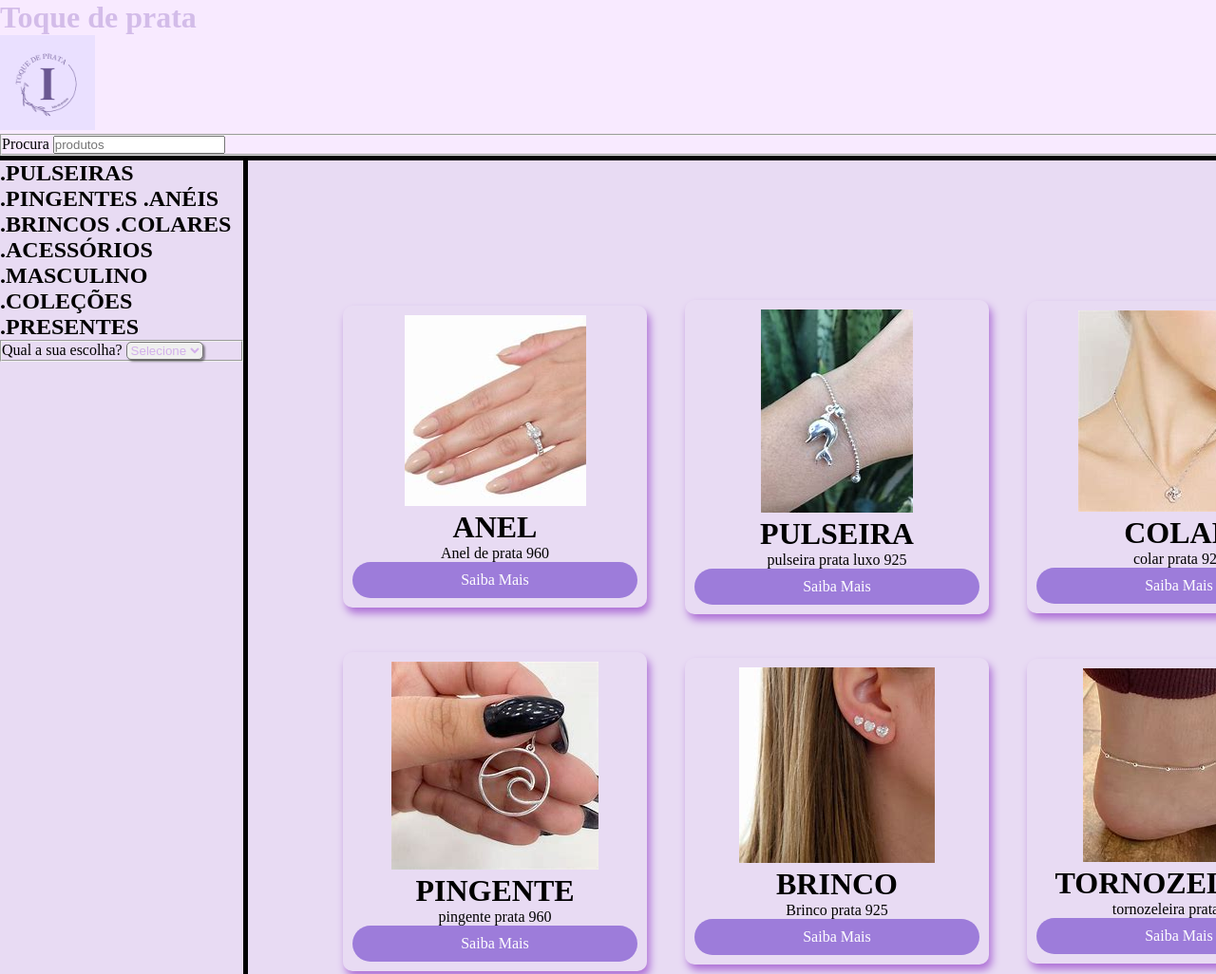
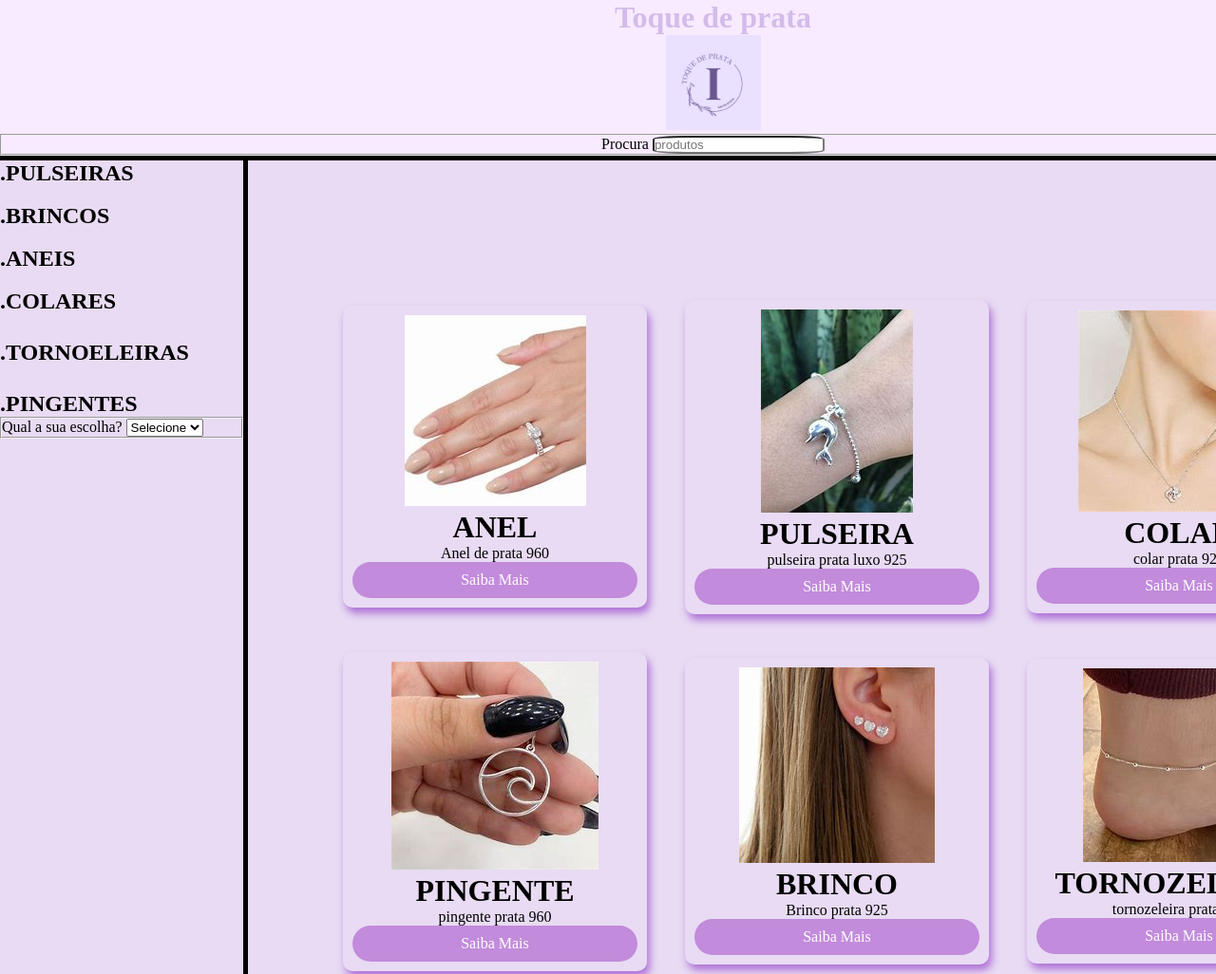
Before and after one commit to isadoradesouzasantos/primeira-loja, a plain HTML site: page index.html in a window 1280 px wide. Shown: the top 1026 px of the page at 95% size. Drawn offline with Linux system fonts and the light colour scheme; files that its build step writes are made by us from their sources.

Commit message:
Add files via upload

```diff
--- a/index.html
+++ b/index.html
@@ -5,14 +5,12 @@
     <meta http-equiv="X-UA-Compatible" content="IE=edge">
     <meta name="viewport" content="width=device-width, initial-scale=1.0">
     <title>Toque de prata</title>
-    <link rel="stylesheet" href="css/style.css">
+    <link rel="stylesheet" href="style.css">
 </head>
 <body>
     <header>
         <h1 style="color: rgb(211, 188, 233);">Toque de prata</h1>
         <img src="img/logo.png" style=width:100px alt="logo" class="logo">
-        <img src="img/lupa.jpg" style="width:50px" alt="lupa" class="lupa">
-        <img src="img/bolsa.jpg" style="width:40px" alt="bolsa" class="bolsa">
             <fieldset>
                 <div class="procura">
                     <label for="procura">Procura</label>
@@ -21,17 +19,7 @@
             </fieldset>
     </header>
     <aside>
-        <div>
-            <h2>.PULSEIRAS
-                .PINGENTES
-                .ANÉIS
-                .BRINCOS
-                .COLARES
-                .ACESSÓRIOS
-                .MASCULINO
-                .COLEÇÕES
-                .PRESENTES</h2>
-        </div>
+        <div><h2>.PULSEIRAS</h2><br><h2>.BRINCOS</h2><br><h2>.ANEIS</h2><br><h2>.COLARES</h2><h2><br>.TORNOELEIRAS</h2><H2><BR>.PINGENTES</H2></div>
         <fieldset>
             <label for="escolha">Qual a sua escolha?</label>
             <select name="escolha" id="escolha">
@@ -127,6 +115,7 @@
             <h3> WhatsApp / Tel.:  47 98834-7712</h3>
             <h3>Telegram: @toquedeprataCom</h3>
             <h3>Atendimento: 08-12 , 14-18 hs, Segunda a Sexta</h3>
+            <a href="file:///tmp/.fr-YHYs05/primeira-loja-main/primeira-loja2/index.html">contato</a>
     </footer>
 </body>
 </html>
--- a/style.css
+++ b/style.css
@@ -3,7 +3,7 @@
     padding: 0;
 }
 body{
-    background-color: black;
+    background-color: rgb(0, 0, 0);
     grid-gap: 5px;
     display: grid;
     grid-template-areas:
@@ -34,7 +34,7 @@ body{
 .texto a{
     display: block;
     padding: 10px 20px;
-        background-color: rgb(157, 124, 218);
+    background-color: rgb(194, 139, 219);
     color: white;
     border-radius: 20px;
     text-decoration: none;
@@ -42,7 +42,7 @@ body{
  }
 
 .card:hover{
-        background-color: rgb(219, 205, 238);
+    background-color: rgb(187, 161, 224);
     color: white;
 }
 .card:hover a{
@@ -57,25 +57,15 @@ header{
     top: 0;
     position:sticky;
     background-color: rgb(248, 234, 255);
+    text-align: center;
 }
-.lupa{
-    position: absolute;
-    right: 0%;
-    top: 0%;
-}
-.bolsa{
-    position: absolute;
-    right: 0%;
-    top: 30%;
-}
-
-aside{
+aside[]
     grid-area: sec;
     input, select, textarea, button{
     border-radius: 5px;
     color: #d3b0eb;
     box-shadow: 2px 2px 2px rgba(0, 0, 0, 0.4);
-    }
+
 }
 main{
     grid-area: pri;
@@ -109,3 +99,7 @@ footer{
 aside, main, footer{
     background-color: rgb(232, 219, 243);
 }
+
+#procura{
+    border-radius: 20%;
+}
```
Lines whose indentation alone changed are shown as unchanged.
